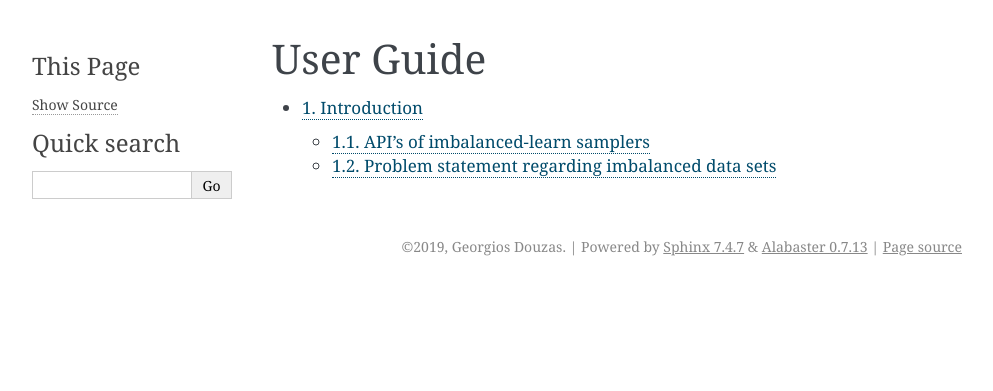
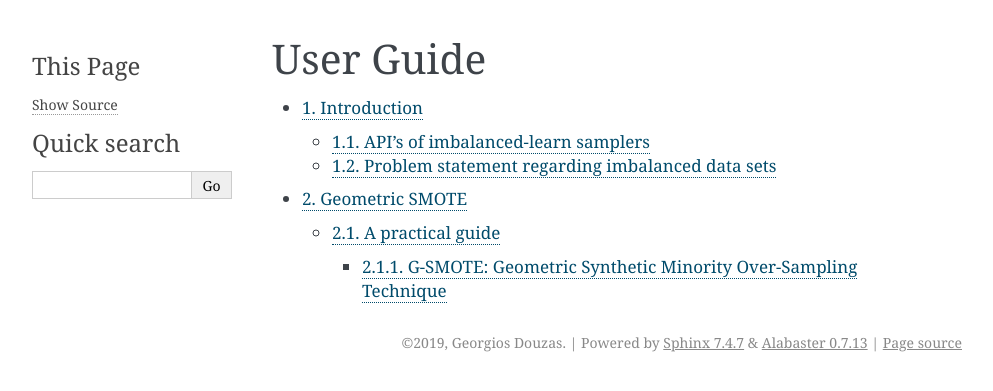
Before and after one commit to NOVA-IMS-Innovation-and-Analytics-Lab/geometric-smote, a Sphinx documentation site: the page built from doc/user_guide.rst, in a window 1280 px wide. Shown: the top 391 px of the page, without its empty margins (148-1141 px from the left). Built offline with Sphinx 7.4.7, drawn with Linux system fonts in a browser that asks for light colours; some of the changed lines change nothing that is shown.

Commit message:
Added G-SMOTE user guide (TODO: add missing figure)

```diff
--- /dev/null
+++ b/doc/gsmote.rst
@@ -0,0 +1,57 @@
+.. _gsmote:
+
+===============
+Geometric SMOTE
+===============
+
+.. currentmodule:: gsmote
+
+A practical guide
+=================
+
+G-SMOTE: Geometric Synthetic Minority Over-Sampling Technique
+-------------------------------------------------------------
+
+One way to fight the imbalanced learning problem is to generate
+new samples in the classes which are under-represented. Douzas
+and Bacao (2019) propose Geometric SMOTE: A geometrically enhanced
+drop-in replacement for SMOTE _[DB2019]. The
+:class:`GeometricSMOTE` is an implementation of the proposed
+oversampling strategy. It offers such scheme::
+
+   >>> from collections import Counter
+   >>> from sklearn.datasets import make_classification
+   >>> X, y = make_classification(n_samples=5000, n_features=2, n_informative=2,
+   ...                            n_redundant=0, n_repeated=0, n_classes=3,
+   ...                            n_clusters_per_class=1,
+   ...                            weights=[0.01, 0.05, 0.94],
+   ...                            class_sep=0.8, random_state=0)
+   >>> from gsmote import GeometricSMOTE
+   >>> gs = GeometricSMOTE(sampling_strategy='auto', random_state=None,
+   ...                     truncation_factor=1.0, deformation_factor=0.0,
+   ...                     selection_strategy='combined', k_neighbors=5,
+   ...                     n_jobs=1
+   ...                     )
+   >>> X_resampled, y_resampled = gs.fit_resample(X, y)
+   >>> from collections import Counter
+   >>> print(sorted(Counter(y_resampled).items()))
+   [(0, 4674), (1, 4674), (2, 4674)]
+
+The augmented data set should be used instead of the original data set to train
+a classifier::
+
+   >>> from sklearn.svm import LinearSVC
+   >>> clf = LinearSVC()
+   >>> clf.fit(X_resampled, y_resampled) # doctest : +ELLIPSIS
+   LinearSVC(...)
+
+In the figure below, we compare the decision functions of a classifier trained using the over-sampled data set and the original data set.
+
+**[TODO]**
+
+.. topic:: References
+
+  .. [DB2019] Douzas, G., & Bacao, F. (2019). Geometric SMOTE a
+              geometrically enhanced drop-in replacement for SMOTE.
+              Information Sciences, 501, 118–135.
+              https://doi.org/10.1016/J.INS.2019.06.007
--- a/doc/user_guide.rst
+++ b/doc/user_guide.rst
@@ -10,3 +10,4 @@
    :numbered:
 
    introduction.rst
+   gsmote.rst
```
